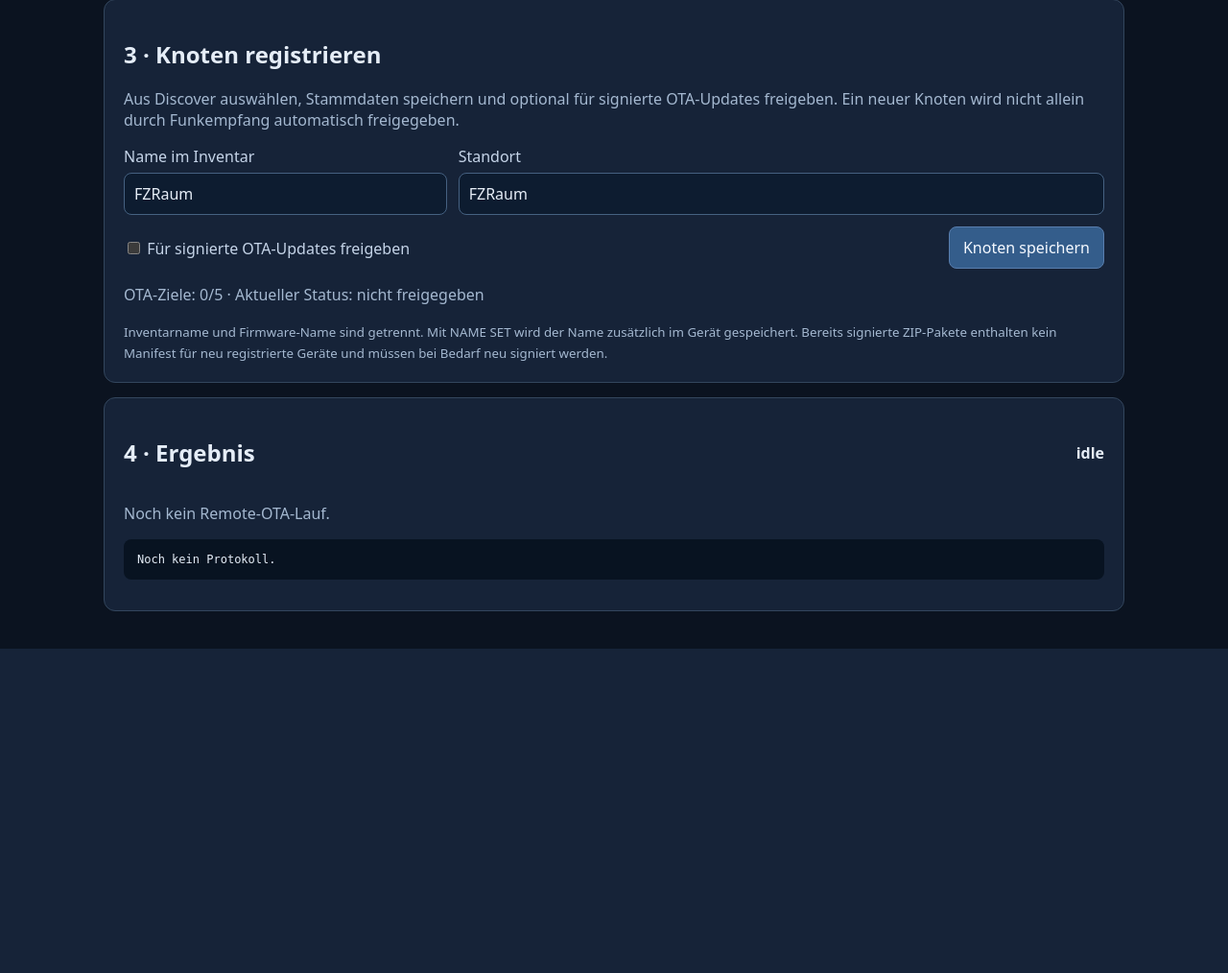
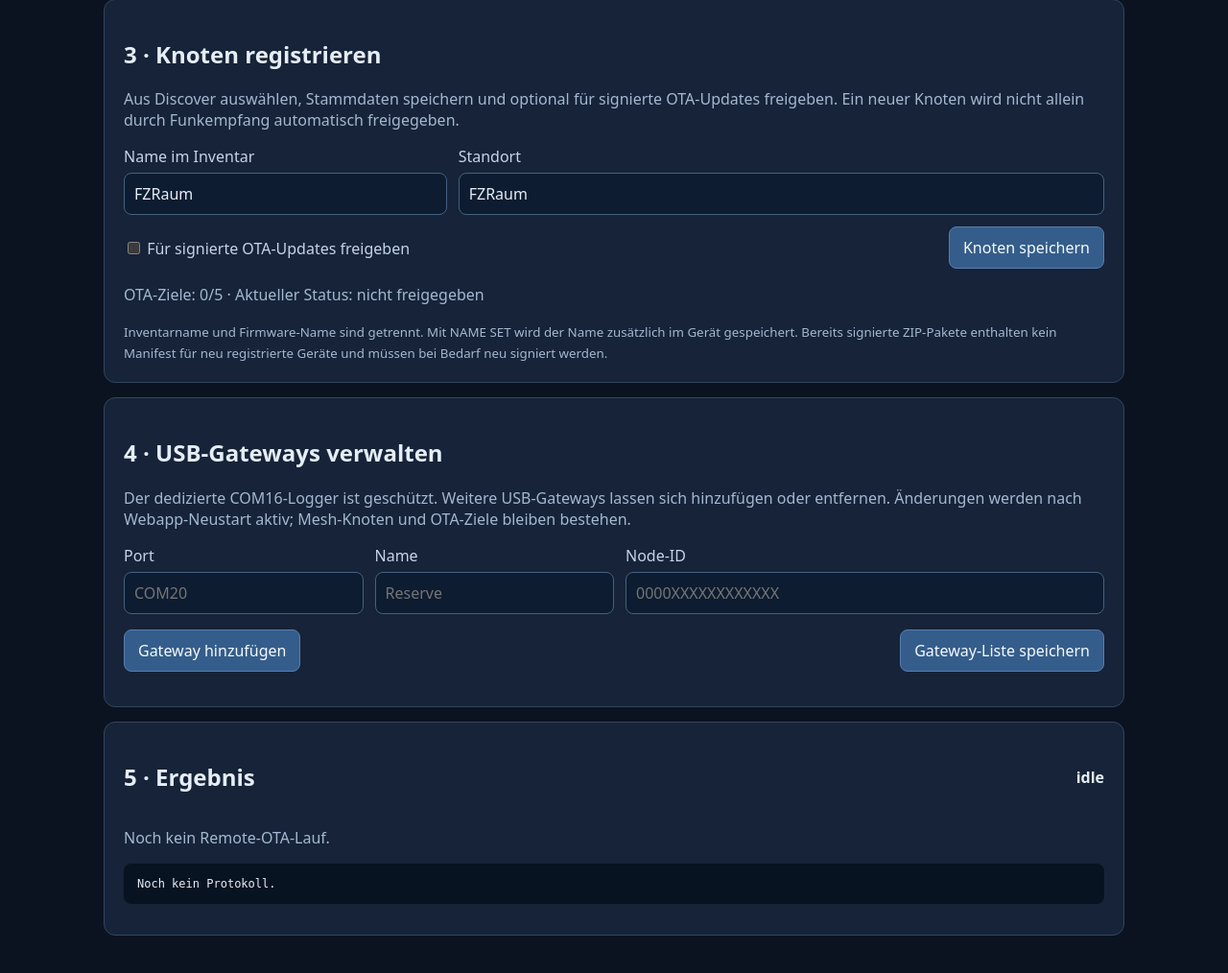
Before and after one commit to lexxi/smoke-listener-mesh, a Flask app: page /nodes in a window 1280 px wide. Shown: the part 1164-2178 px from the top of the page at 96% size. Before the commit the page ends 1840 px from the top, so only its background shows below. Run offline with Flask 3, Linux system fonts and the light colour scheme; data that the repository does not hold is empty.

Commit message:
ui: add optional USB gateway management with protected dedicated logger

```diff
--- a/web/templates/nodes.html
+++ b/web/templates/nodes.html
@@ -53,10 +53,23 @@ tr.pick{cursor:pointer}tr.pick:hover{background:#20324b}tr.selected{background:#
 <p id="registry-info" class="muted"></p>
 <small>Inventarname und Firmware-Name sind getrennt. Mit NAME SET wird der Name zusätzlich im Gerät gespeichert. Bereits signierte ZIP-Pakete enthalten kein Manifest für neu registrierte Geräte und müssen bei Bedarf neu signiert werden.</small>
 </section>
-<section class="card"><div class="row"><h2>4 · Ergebnis</h2><strong id="state">Bereit</strong></div>
+<section class="card"><h2>4 · USB-Gateways verwalten</h2>
+<p class="muted">Der dedizierte COM16-Logger ist geschützt. Weitere USB-Gateways lassen sich hinzufügen oder entfernen. Änderungen werden nach Webapp-Neustart aktiv; Mesh-Knoten und OTA-Ziele bleiben bestehen.</p>
+<div id="gateway-list"></div>
+<div class="row" style="margin-top:16px">
+<label style="flex:1;min-width:120px">Port<input id="new-gw-port" placeholder="COM20"></label>
+<label style="flex:1;min-width:160px">Name<input id="new-gw-name" placeholder="Reserve"></label>
+<label style="flex:2;min-width:220px">Node-ID<input id="new-gw-node" maxlength="16" placeholder="0000XXXXXXXXXXXX"></label>
+</div>
+<div class="row" style="margin-top:16px">
+<button id="add-gateway" type="button">Gateway hinzufügen</button>
+<button id="save-gateways" type="button">Gateway-Liste speichern</button>
+</div><p id="gateway-admin-status" class="muted"></p></section>
+<section class="card"><div class="row"><h2>5 · Ergebnis</h2><strong id="state">Bereit</strong></div>
 <p id="message" class="muted"></p><pre id="log">Noch keine Ausgabe.</pre></section>
 <script>
 const $=id=>document.getElementById(id);
+let managedGateways=[],loggerGatewayPort='COM16';
 let nodes=[],gateways=[],csrf='',running=false,lastId=null,registryCsrf='',registryEntries=[],otaTargets=[],gatewayNodes=[],maxOta=5,selectedRegistryId=null;
 function nodeId(mac){
  const parts=(mac||'').toUpperCase().split(':');
@@ -153,6 +166,47 @@ async function jobRefresh(){
   selection();
  }catch(e){$('message').textContent=e.message}
 }
+async function loadGatewaySettings(){
+ const r=await fetch('/api/remote/gateway-settings',{cache:'no-store'});if(!r.ok)throw Error('Gateway-Einstellungen nicht verfügbar');
+ const j=await r.json();loggerGatewayPort=j.logger_gateway;
+ managedGateways=(j.pending||[]).filter(g=>g.port!==loggerGatewayPort);
+ renderGatewaySettings();
+ $('gateway-admin-status').textContent=j.restart_required?'Neustart der Webapp erforderlich.':'Gateway-Liste aktuell.';
+}
+function renderGatewaySettings(){
+ const e=$('gateway-list');e.replaceChildren();
+ const p=document.createElement('p');p.textContent='Geschützt: '+loggerGatewayPort+' · USB-Logger';e.append(p);
+ for(const g of managedGateways){
+  const row=document.createElement('div');row.className='row';row.style.marginTop='10px';
+  const text=document.createElement('span');text.textContent=g.name+' · '+g.port+' · '+g.node;
+  const btn=document.createElement('button');btn.type='button';btn.className='danger';btn.textContent='Entfernen';
+  btn.onclick=()=>{managedGateways=managedGateways.filter(x=>x!==g);renderGatewaySettings()};
+  row.append(text,btn);e.append(row);
+ }
+}
+$('add-gateway').onclick=()=>{
+ const port=$('new-gw-port').value.trim().toUpperCase(),name=$('new-gw-name').value.trim(),
+       node=$('new-gw-node').value.trim().toUpperCase();
+ if(!/^COM[1-9][0-9]*$/.test(port)||!name||name.length>40||!/^[0-9A-F]{16}$/.test(node)){
+  $('gateway-admin-status').textContent='COM-Port, Name und 16-stellige Node-ID prüfen.';return;
+ }
+ if(port===loggerGatewayPort||managedGateways.some(x=>x.port===port||x.node===node)){
+  $('gateway-admin-status').textContent='Port oder Node-ID bereits vergeben.';return;
+ }
+ managedGateways.push({port,name,node});renderGatewaySettings();
+ for(const id of ['new-gw-port','new-gw-name','new-gw-node'])$(id).value='';
+};
+$('save-gateways').onclick=async()=>{
+ if(!confirm('Gateway-Liste speichern? Die Webapp muss danach neu gestartet werden.'))return;
+ try{
+  const r=await fetch('/api/remote/gateway-settings',{method:'POST',
+   headers:{'Content-Type':'application/json','X-Remote-CSRF':csrf},
+   body:JSON.stringify({gateways:managedGateways})});
+  const j=await r.json();if(!r.ok)throw Error(j.error||'HTTP '+r.status);
+  $('gateway-admin-status').textContent=j.note;
+ }catch(e){$('gateway-admin-status').textContent='Fehler: '+e.message}
+};
+
 async function loadRegistry(){
  const r=await fetch('/api/nodes/registry',{cache:'no-store'});
  if(!r.ok)throw Error('Knotenregistrierung: HTTP '+r.status);
```
